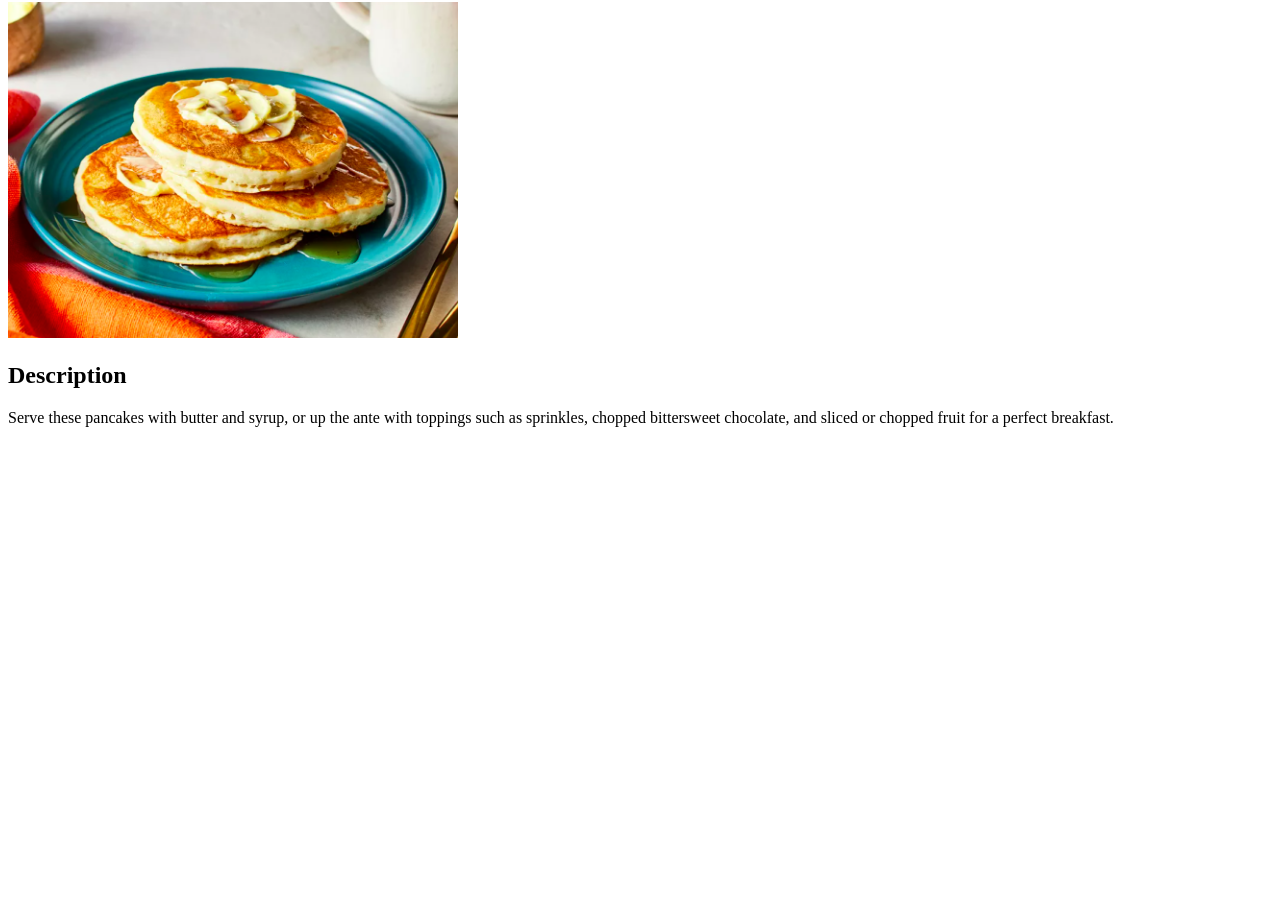
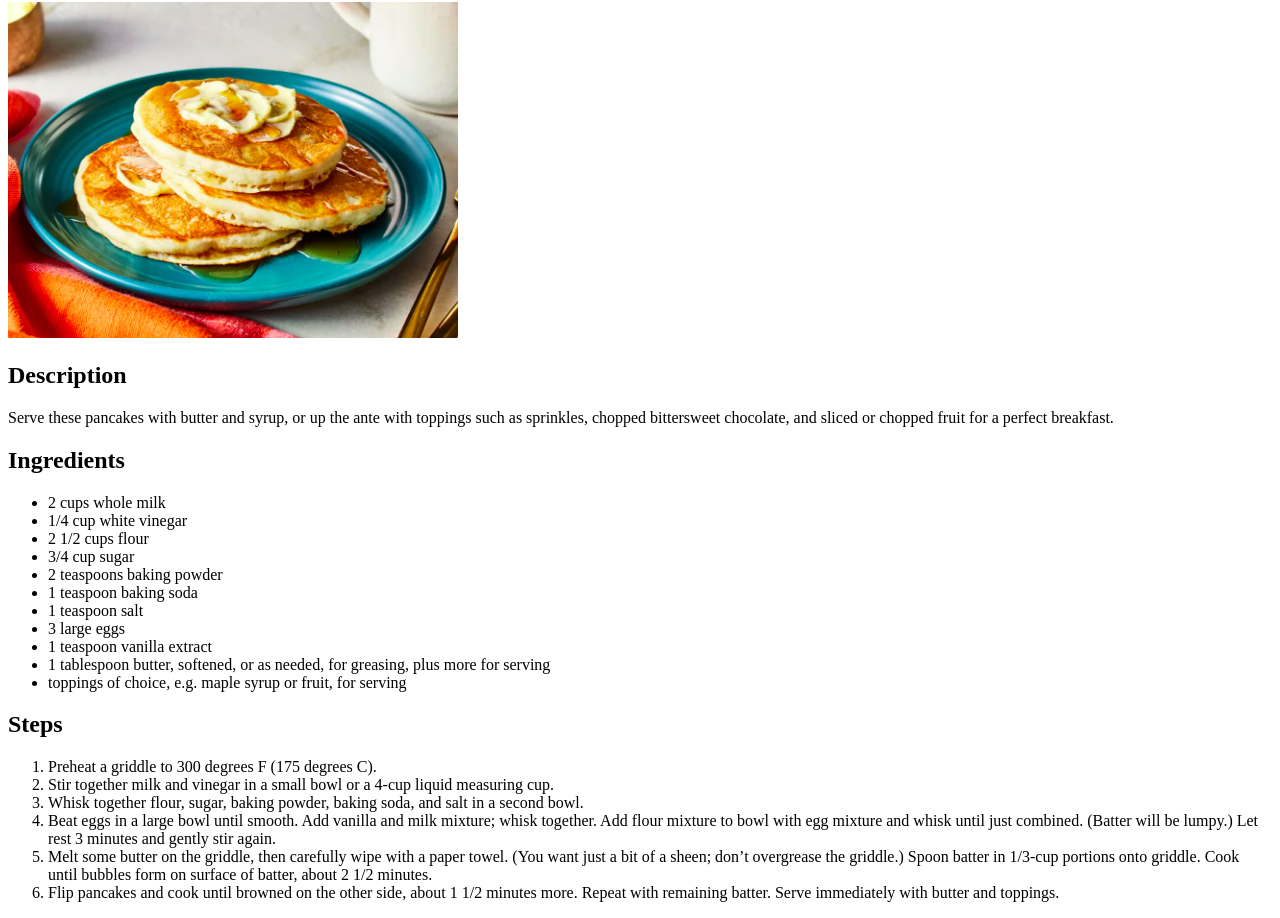
Before and after one commit to josfam/odin-recipes, a plain HTML site: page recipes/perfect-pancakes.html in a window 1280 px wide. Shown: the part 78-996 px from the top of the page. Before the commit the page ends 800 px from the top, so only its background shows below. Drawn offline with Linux system fonts and the light colour scheme.

Commit message:
Add ingredients and steps for pancake recipe

```diff
--- a/recipes/perfect-pancakes.html
+++ b/recipes/perfect-pancakes.html
@@ -10,5 +10,29 @@
 	<img src="./recipe-images/perfect-pancakes.png" width="450px">
 	<h2>Description</h2>
 	<p>Serve these pancakes with butter and syrup, or up the ante with toppings such as sprinkles, chopped bittersweet chocolate, and sliced or chopped fruit for a perfect breakfast.</p>
+	<h2>Ingredients</h2>
+	<ul>
+		<li>2 cups whole milk</li>
+		<li>1/4 cup white vinegar</li>
+		<li>2 1/2 cups flour</li>
+		<li>3/4 cup sugar</li>
+		<li>2 teaspoons baking powder</li>
+		<li>1 teaspoon baking soda</li>
+		<li>1 teaspoon salt</li>
+		<li>3 large eggs</li>
+		<li>1 teaspoon vanilla extract</li>
+		<li>1 tablespoon butter, softened, or as needed, for greasing, plus more for serving</li>
+		<li>toppings of choice, e.g. maple syrup or fruit, for serving</li>
+	</ul>
+	<h2>Steps</h2>
+	<ol>
+		<li>Preheat a griddle to 300 degrees F (175 degrees C).</li>
+		<li>Stir together milk and vinegar in a small bowl or a 4-cup liquid measuring cup.</li>
+		<li>Whisk together flour, sugar, baking powder, baking soda, and salt in a second bowl.</li>
+		<li>Beat eggs in a large bowl until smooth. Add vanilla and milk mixture; whisk together. Add flour mixture to bowl with egg mixture and whisk until just combined. (Batter will be lumpy.) Let rest 3 minutes and gently stir again.</li>
+		<li>Melt some butter on the griddle, then carefully wipe with a paper towel. (You want just a bit of a sheen; don’t overgrease the griddle.) Spoon batter in 1/3-cup portions onto griddle. Cook until bubbles form on surface of batter, about 2 1/2 minutes.
+		</li>
+		<li>Flip pancakes and cook until browned on the other side, about 1 1/2 minutes more. Repeat with remaining batter. Serve immediately with butter and toppings.</li>
+	</ol>
 </body>
 </html>
```
